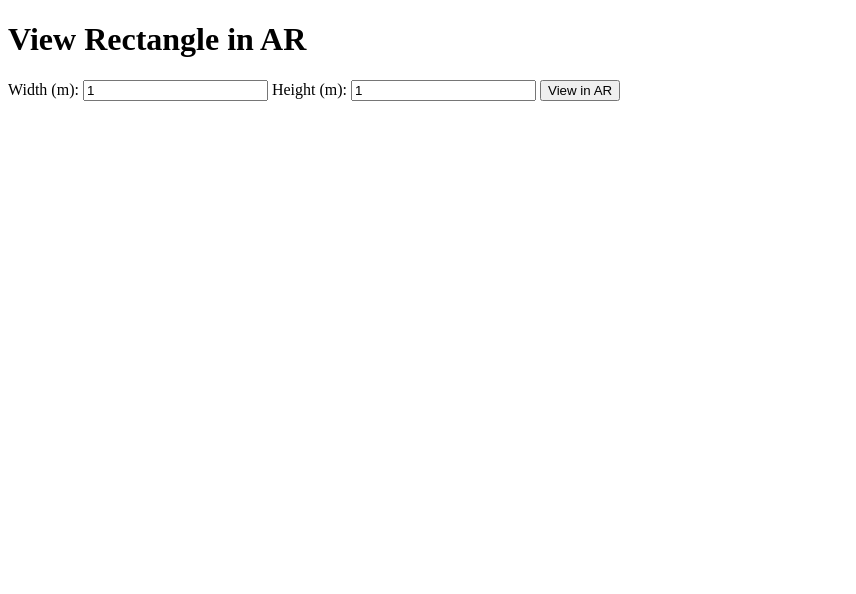
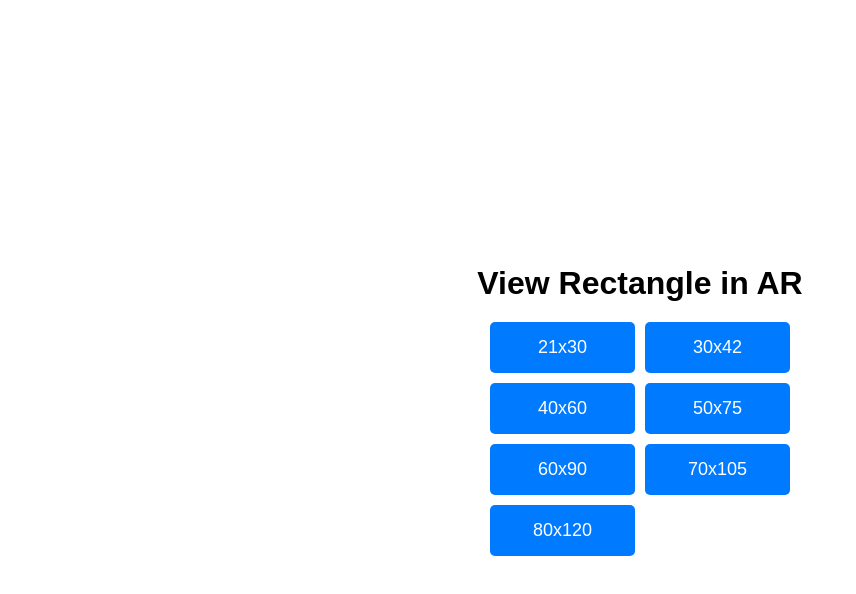
Before and after one commit to matheusmpedrosa/MaxColor-AR, a plain HTML site: page index.html in a window 1280 px wide. Shown: the whole page, without its empty margins (0-856 px from the left). Drawn offline with Linux system fonts and the light colour scheme.

Commit message:
atualiza html e adiciona arquivos para diferentes tamanhos

```diff
--- a/index.html
+++ b/index.html
@@ -3,36 +3,65 @@
 <head>
     <meta charset="UTF-8">
     <meta name="viewport" content="width=device-width, initial-scale=1.0">
-    <title>AR QuickLook Test</title>
+    <title>AR QuickLook Sizes</title>
+    <style>
+        body {
+            font-family: Arial, sans-serif;
+            display: flex;
+            flex-direction: column;
+            align-items: center;
+            justify-content: center;
+            height: 100vh;
+            margin: 0;
+        }
+        h1 {
+            margin-bottom: 20px;
+        }
+        .button-container {
+            display: grid;
+            grid-template-columns: repeat(2, 1fr);
+            gap: 10px;
+            width: 300px;
+        }
+        .ar-button {
+            padding: 15px;
+            font-size: 18px;
+            text-align: center;
+            border: none;
+            background-color: #007bff;
+            color: white;
+            cursor: pointer;
+            border-radius: 5px;
+            transition: background-color 0.3s ease;
+        }
+        .ar-button:hover {
+            background-color: #0056b3;
+        }
+    </style>
 </head>
 <body>
     <h1>View Rectangle in AR</h1>
-    <form id="size-form">
-        <label for="width">Width (m):</label>
-        <input type="number" id="width" name="width" step="0.01" value="1">
-        <label for="height">Height (m):</label>
-        <input type="number" id="height" name="height" step="0.01" value="1">
-        <button type="submit">View in AR</button>
-    </form>
+    <div class="button-container">
+        <button class="ar-button" data-file="21x30.reality">21x30</button>
+        <button class="ar-button" data-file="30x42.reality">30x42</button>
+        <button class="ar-button" data-file="40x60.reality">40x60</button>
+        <button class="ar-button" data-file="50x75.reality">50x75</button>
+        <button class="ar-button" data-file="60x90.reality">60x90</button>
+        <button class="ar-button" data-file="70x105.reality">70x105</button>
+        <button class="ar-button" data-file="80x120.reality">80x120</button>
+    </div>
 
     <script>
-        document.getElementById('size-form').addEventListener('submit', function(event) {
-            event.preventDefault();
+        document.querySelectorAll('.ar-button').forEach(button => {
+            button.addEventListener('click', function() {
+                const realityFile = this.getAttribute('data-file');
+                const realityUrl = `./${realityFile}`; // Update with your file URL
 
-            const width = document.getElementById('width').value;
-            const height = document.getElementById('height').value;
-
-            const realityUrl = './picture_frame.reality'; // Update with your file URL
-
-            const anchor = document.createElement('a');
-            anchor.setAttribute('rel', `ar`);
-            anchor.setAttribute('href', realityUrl);
-
-            const arLink = document.createElement('a');
-            arLink.setAttribute('rel', 'ar');
-            arLink.setAttribute('href', realityUrl);
-            arLink.setAttribute('style', `width: ${width}m; height: ${height}m;`);
-            arLink.click();
+                const anchor = document.createElement('a');
+                anchor.setAttribute('rel', 'ar');
+                anchor.setAttribute('href', realityUrl);
+                anchor.click();
+            });
         });
     </script>
 </body>
```
Also changed, not shown: 10 other files.
